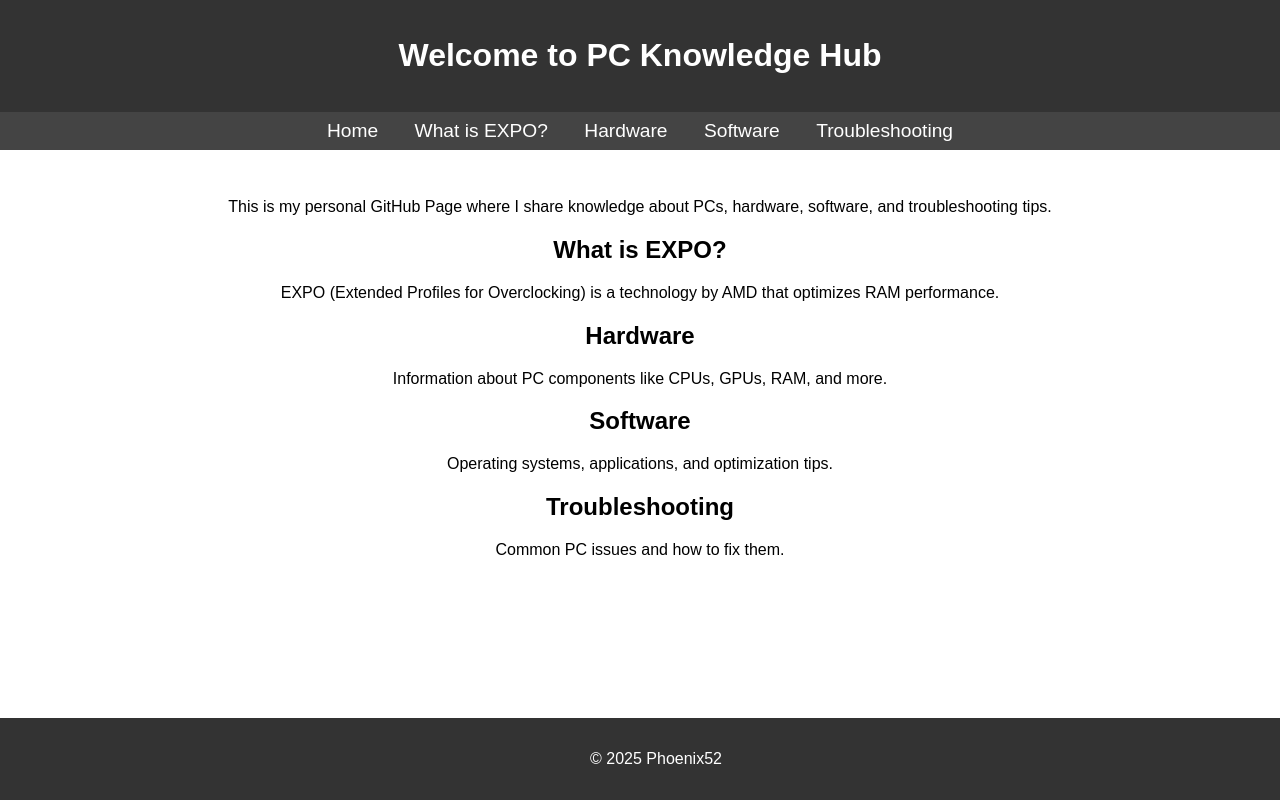
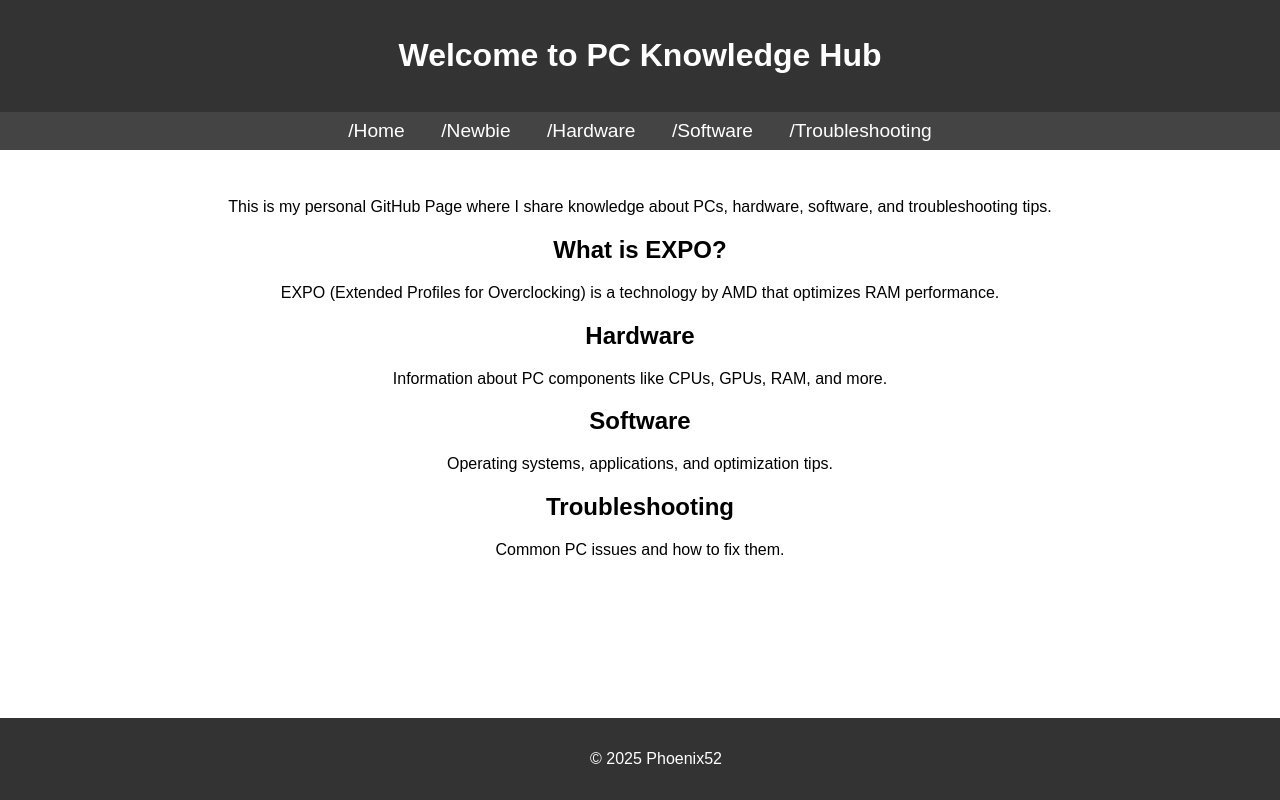
Before and after one commit to Ash-521/Ash-521.github.io, a plain HTML site: page index.html in a window 1280 px wide. Drawn offline with Linux system fonts and the light colour scheme.

Commit message:
Update index.html

```diff
--- a/index.html
+++ b/index.html
@@ -44,11 +44,11 @@
         <h1>Welcome to PC Knowledge Hub</h1>
     </header>
     <nav>
-        <a href="#home">Home</a>
-        <a href="#expo">What is EXPO?</a>
-        <a href="#hardware">Hardware</a>
-        <a href="#software">Software</a>
-        <a href="#troubleshooting">Troubleshooting</a>
+        <a href="#home">/Home</a>
+        <a href="#expo">/Newbie</a>
+        <a href="#hardware">/Hardware</a>
+        <a href="#software">/Software</a>
+        <a href="#troubleshooting">/Troubleshooting</a>
     </nav>
     <main>
         <section id="home">
```
